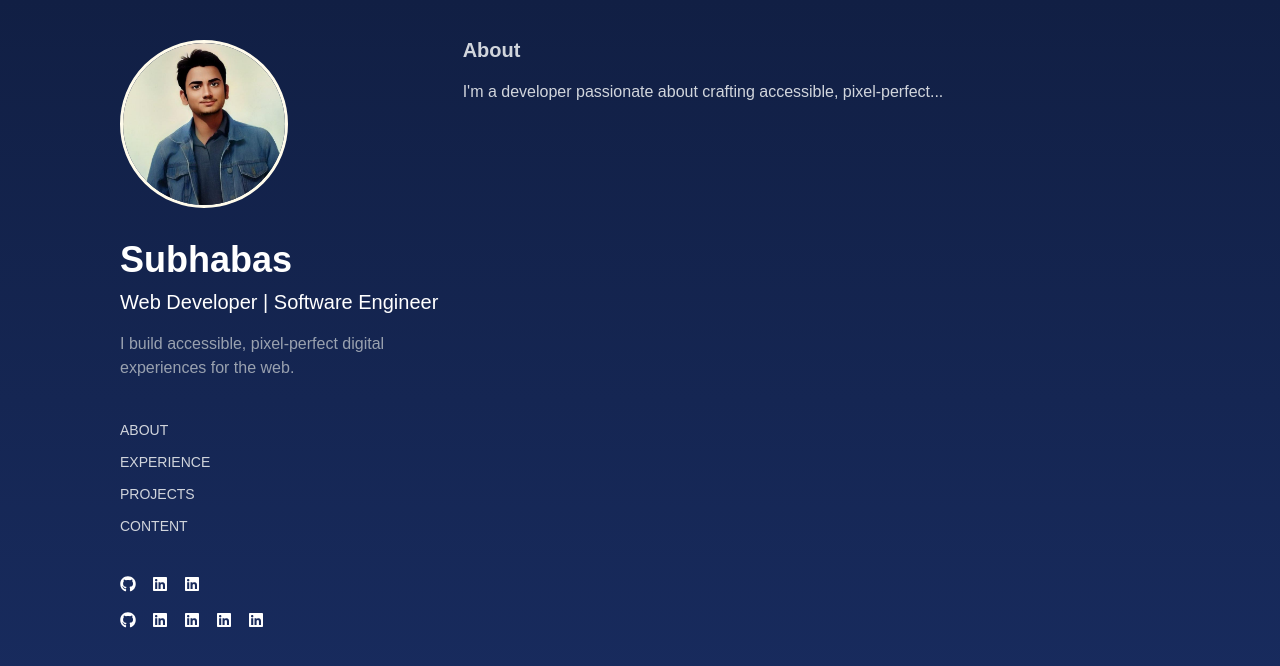
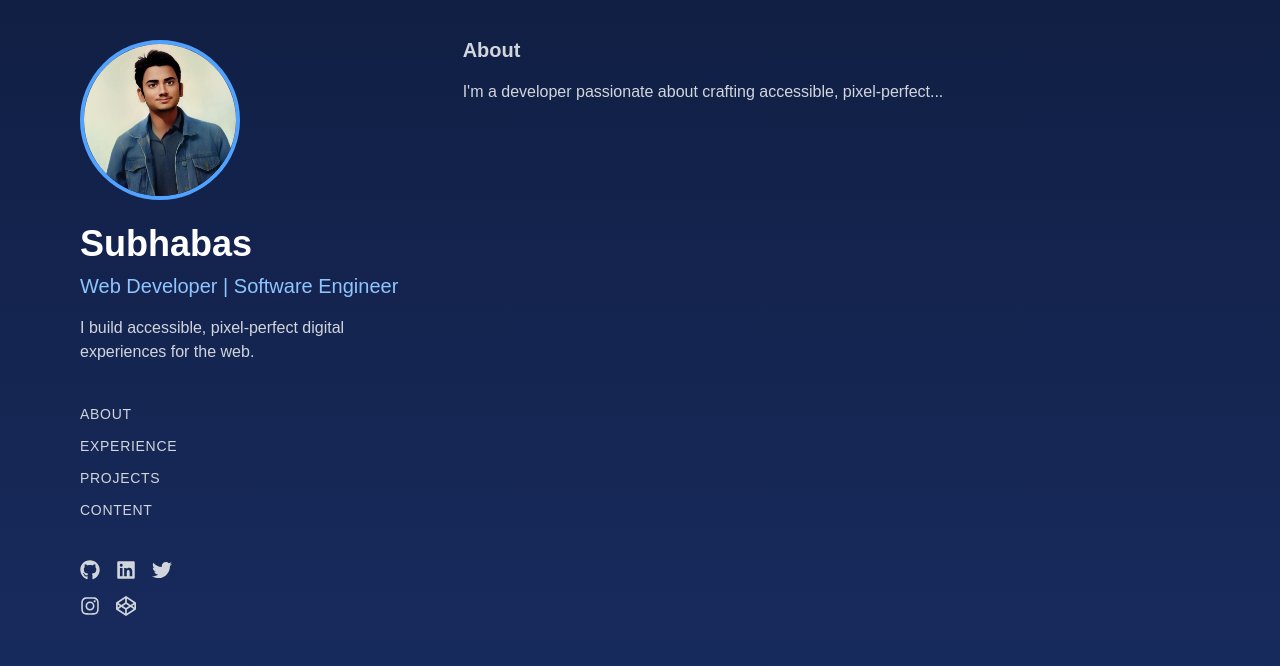
Before and after one commit to jameslucky007/My-Portfolio, a Next.js app: page / in a window 1280 px wide. Shown: the top 666 px of the page. Built offline with nearby package versions, Linux system fonts and the light colour scheme.

Commit message:
comit
sidebar

```diff
--- a/src/app/components/Sidebar.jsx
+++ b/src/app/components/Sidebar.jsx
@@ -1,41 +1,55 @@
-import React from 'react'
-import { FaGithub, FaLinkedin   } from "react-icons/fa";
+'use client';
+import React from 'react';
+import { FaGithub, FaLinkedin, FaTwitter, FaInstagram, FaCodepen } from "react-icons/fa";
 import Image from 'next/image';
 
 const Sidebar = () => {
   return (
-    <>
+    <aside className="lg:max-w-md lg:p-10 lg:ml-10 lg:fixed lg:h-screen text-white lg:w-1/3 p-6 relative z-30">
+      <div className="lg:sticky lg:top-10">
+        <Image
+          className='rounded-full w-32 h-32 lg:w-40 lg:h-40 object-cover border-4 border-blue-400 mb-6 mx-auto lg:mx-0'
+          src="/photo.jpg"
+          alt="Profile"
+          width={160}
+          height={160}
+        />
+        <h1 className="text-3xl lg:text-4xl font-bold text-center lg:text-left">Subhabas</h1>
+        <h4 className="text-lg lg:text-xl mt-2 text-blue-300 text-center lg:text-left">Web Developer | Software Engineer</h4>
+        <p className="mt-4 text-gray-300 text-sm lg:text-base text-center lg:text-left lg:pr-4">
+          I build accessible, pixel-perfect digital <br className="hidden lg:block" /> experiences for the web.
+        </p>
 
-        <aside className=" max-w-auto p-10 ml-20 fixed h-screen  text-white">
-      <Image className='rounded-full w-42 h-42 object-cover justify-start  border-3 mb-8 border-amber-50' src="/photo.jpg" alt="img" width={100} height={100} />
-        <h1 className="text-4xl font-bold">Subhabas</h1>
-        <h4 className="text-xl mt-2">Web Developer | Software Engineer </h4>
-        <p className="mt-4 text-gray-400 text-s pr-4">I build accessible, pixel-perfect digital <br /> experiences for the web.</p>
-
-        <nav className="mt-10 space-y-3 ">
-          <a href="#about" className="block text-sm text-gray-300 ">  ABOUT</a>
-          <a href="#experience" className="block text-sm text-gray-300">EXPERIENCE</a>
-          <a href="#projects" className="block text-sm text-gray-300">PROJECTS</a>
-          <a href="#projects" className="block text-sm text-gray-300">CONTENT</a>
+        <nav className="mt-8 lg:mt-10 space-y-3 text-center lg:text-left">
+          <a href="#about" className="block text-sm text-gray-300 hover:text-blue-300 transition-colors duration-200 tracking-wider uppercase">About</a>
+          <a href="#experience" className="block text-sm text-gray-300 hover:text-blue-300 transition-colors duration-200 tracking-wider uppercase">Experience</a>
+          <a href="#projects" className="block text-sm text-gray-300 hover:text-blue-300 transition-colors duration-200 tracking-wider uppercase">Projects</a>
+          <a href="#content" className="block text-sm text-gray-300 hover:text-blue-300 transition-colors duration-200 tracking-wider uppercase">Content</a>
         </nav>
 
-        <div className="mt-10 flex space-x-4">
-          <a href="#"><FaGithub  /></a>
-          <a href="#"><FaLinkedin /></a>
-          <a href="#"><FaLinkedin /></a>
+        <div className="mt-8 lg:mt-10 flex justify-center lg:justify-start space-x-4">
+          <a href="#" className="text-gray-300 hover:text-blue-300 transition-colors duration-200 text-xl">
+            <FaGithub />
+          </a>
+          <a href="#" className="text-gray-300 hover:text-blue-300 transition-colors duration-200 text-xl">
+            <FaLinkedin />
+          </a>
+          <a href="#" className="text-gray-300 hover:text-blue-300 transition-colors duration-200 text-xl">
+            <FaTwitter />
+          </a>
         </div>
-        <div className="mt-5 flex space-x-4">
-          <a href="#"><FaGithub  /></a>
-          <a href="#"><FaLinkedin /></a>
-          <a href="#"><FaLinkedin /></a>
-          <a href="#"><FaLinkedin /></a>
-          <a href="#"><FaLinkedin /></a>
 
+        <div className="mt-4 flex justify-center lg:justify-start space-x-4">
+          <a href="#" className="text-gray-300 hover:text-blue-300 transition-colors duration-200 text-xl">
+            <FaInstagram />
+          </a>
+          <a href="#" className="text-gray-300 hover:text-blue-300 transition-colors duration-200 text-xl">
+            <FaCodepen />
+          </a>
         </div>
-      </aside>
+      </div>
+    </aside>
+  );
+};
 
-    </>
-  )
-}
-
-export default Sidebar
+export default Sidebar;
```
